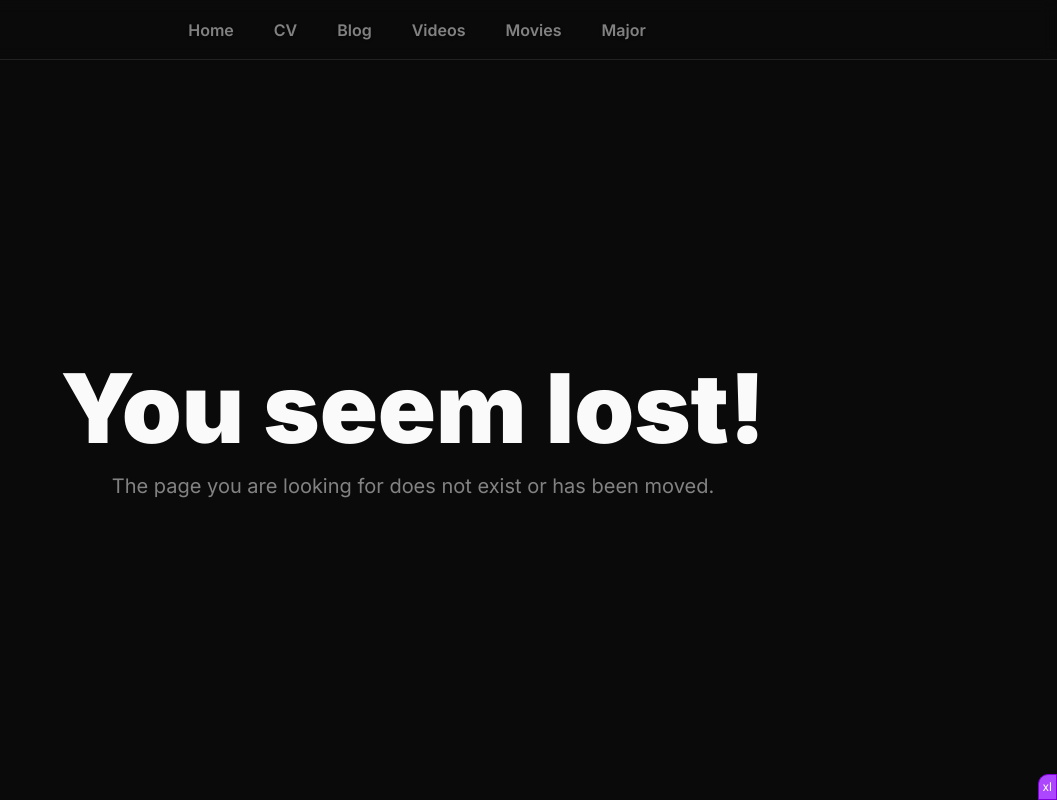
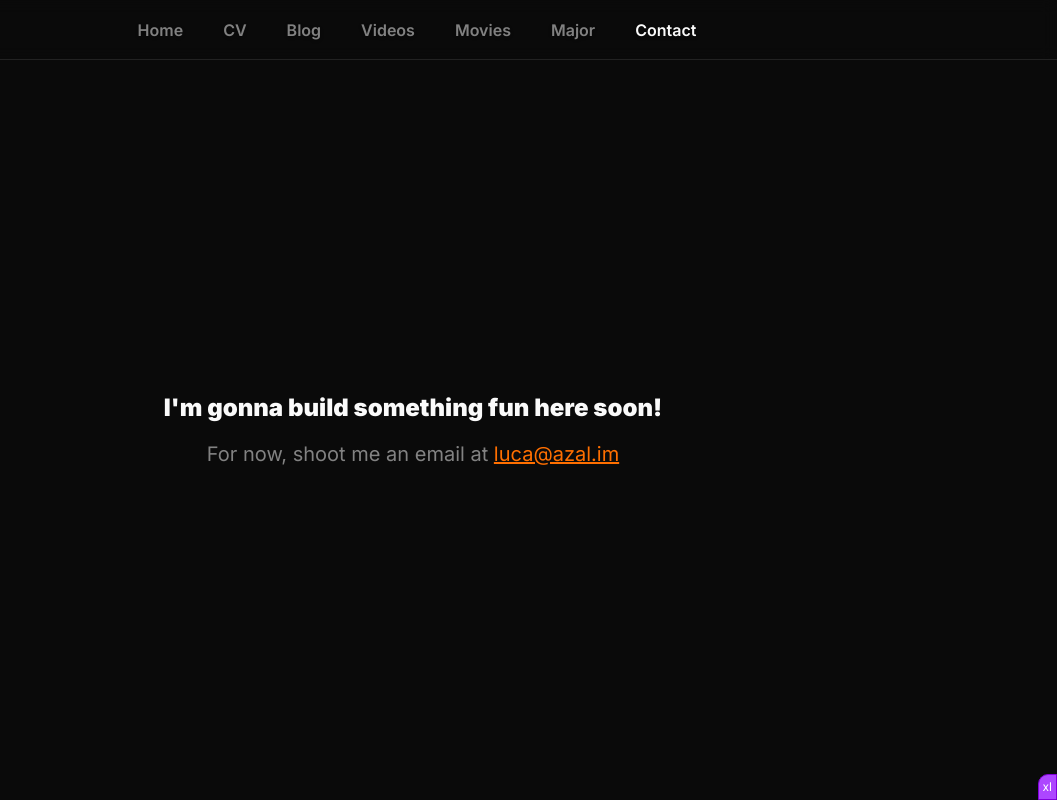
Before and after one commit to lucaazalim/azal.im, a Next.js app: page /contact in a window 1280 px wide. Before the commit this address had no page. Shown: the whole page, without its empty margins (223-1280 px from the left). Built offline with nearby package versions, Linux system fonts and the light colour scheme.

Commit message:
Adding a temporary contact page.

```diff
--- a/app/_components/NavBar.tsx
+++ b/app/_components/NavBar.tsx
@@ -38,6 +38,10 @@ const menu = [
   {
     name: "Major",
     href: routes.major,
+  },
+  {
+    name: "Contact",
+    href: routes.contact,
   },
 ];
 
--- /dev/null
+++ b/app/contact/page.tsx
@@ -0,0 +1,20 @@
+export default function Page() {
+  return (
+    <div className="flex h-[calc(100vh-var(--navbar-height))] flex-col justify-center p-10 text-center">
+      <h1 className="text-2xl font-black">
+        I'm gonna build something fun here soon!
+      </h1>
+      <p className="text-foreground/50 mt-4 text-xl">
+        For now, shoot me an email at{" "}
+        <a
+          className="text-primary underline"
+          href="mailto:luca@azal.im"
+          target="_blank"
+          rel="noopener noreferrer"
+        >
+          luca@azal.im
+        </a>
+      </p>
+    </div>
+  );
+}
--- a/lib/constants.ts
+++ b/lib/constants.ts
@@ -11,6 +11,7 @@ export const routes = {
   projects: {
     "90ti-docs": "/projects/90ti-docs",
   },
+  contact: "/contact",
   api: {
     og: (title: string, description?: string) => {
       return `/api/og?title=${encodeURIComponent(title)}&description=${encodeURIComponent(description || "")}`;
```
